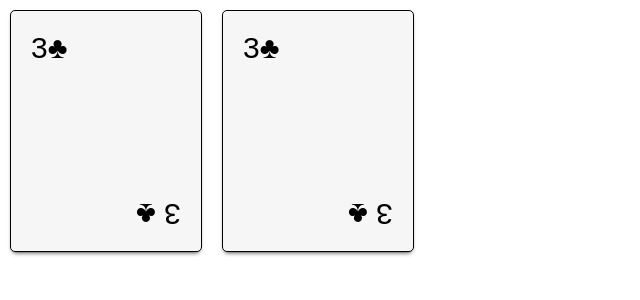
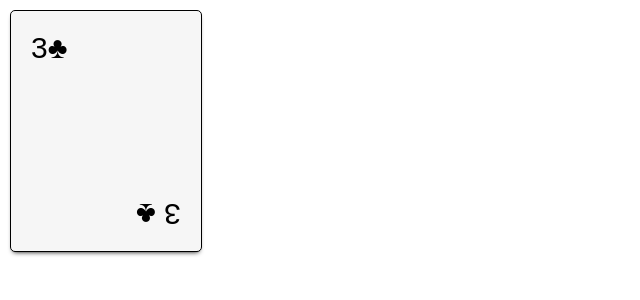
Before and after one commit to palmieriang/React_Blackjack, a React (Create React App) app: page / in a window 1280 px wide. Shown: the top 300 px of the page, without its empty margins (0-640 px from the left). Built offline with nearby package versions, Linux system fonts and the light colour scheme.

Commit message:
Lifting State Up

```diff
--- a/src/App.js
+++ b/src/App.js
@@ -2,25 +2,70 @@ import React, { Component } from 'react'
 import NewCard from './NewCard'
 import './App.css'
 
+const cards = ['A', 2, 3, 4, 5, 6, 7, 8, 9, 10, 'J', 'Q', 'K']
+const suit = ['Hearts', 'Diamonds', 'Spades', 'Clubs']
+const deck = []
+let shuffledCards = []
+let card;
+
+function createDeck() {
+  for(var i = 0; i < cards.length; i++) {
+    for(var j = 0; j < suit.length; j++) {
+      deck.push({'value': cards[i], 'suit': suit[j], 'point': getPoints(cards[i])})
+    }
+  }
+  return deck
+}
+
+function getPoints(card) {
+  if(card === 'A') {
+    return 11
+  } else if(card === 'J' || card === 'Q' || card === 'K') {
+    return 10
+  } else {
+    return card
+  }
+}
+
+(function shuffle() {
+  shuffledCards = createDeck()
+  for (var i = shuffledCards.length - 1; i > 0; i--) {
+    var j = Math.floor(Math.random() * (i + 1))
+    var temp = shuffledCards[i]
+    shuffledCards[i] = shuffledCards[j]
+    shuffledCards[j] = temp
+  }
+  return shuffledCards
+})()
+
+function deal() {
+  card = shuffledCards[0]
+  shuffledCards.splice(0, 1)
+}
+
+deal()
 
 class App extends Component {
   constructor() {
     super()
     this.state = {
-      dealerCards: [1, 2],
-      playerCards: [1, 2]
+      value: card.value,
+      suit: card.suit,
+      point: card.point,
+      dealerCards: [1],
+      playerCards: [1]
     }
   }
 
   render() {
-    const {playerCards} = this.state
+    const {value, suit, playerCards} = this.state
     console.log(playerCards)
 
     return (
       <div className="App">
         <div className="player">
           {playerCards.map((card, index) => (
-            <NewCard key={index} />
+            <NewCard key={index} value={value} suit={suit} />
           ))}
         </div>
       </div>
--- a/src/NewCard.jsx
+++ b/src/NewCard.jsx
@@ -1,71 +1,15 @@
 import React, { Component } from 'react'
 import './App.css'
 
-const cards = ['A', 2, 3, 4, 5, 6, 7, 8, 9, 10, 'J', 'Q', 'K']
-const suit = ['Hearts', 'Diamonds', 'Spades', 'Clubs']
-const deck = []
-let shuffledCards = []
-let card;
-
-function createDeck() {
-  for(var i = 0; i < cards.length; i++) {
-    for(var j = 0; j < suit.length; j++) {
-      deck.push({'value': cards[i], 'suit': suit[j], 'point': getPoints(cards[i])})
-    }
-  }
-  return deck
-}
-
-function getPoints(card) {
-  if(card === 'A') {
-    return 11
-  } else if(card === 'J' || card === 'Q' || card === 'K') {
-    return 10
-  } else {
-    return card
-  }
-}
-
-(function shuffle() {
-  shuffledCards = createDeck()
-  for (var i = shuffledCards.length - 1; i > 0; i--) {
-    var j = Math.floor(Math.random() * (i + 1))
-    var temp = shuffledCards[i]
-    shuffledCards[i] = shuffledCards[j]
-    shuffledCards[j] = temp
-  }
-  return shuffledCards
-})()
-
-function deal() {
-  card = shuffledCards[0]
-  shuffledCards.splice(0, 1)
-}
-
-deal()
-
-console.log(card)
-
 class NewCard extends Component {
-  constructor(props) {
-    super(props)
-    this.state = {
-      value: card.value,
-      suit: card.suit,
-      point: card.point
-    }
-  }
 
   render() {
     return (
       <div>
-
-      <div className={`card ${this.state.suit}`}>
-        <span> {this.state.value} </span>
-        <span className={`reverse ${this.state.suit}`}> {this.state.value} </span>
-      </div>
-
-
+        <div className={`card ${this.props.suit}`}>
+          <span> {this.props.value} </span>
+          <span className={`reverse ${this.props.suit}`}> {this.props.value} </span>
+        </div>
       </div>
     )
   }
```
